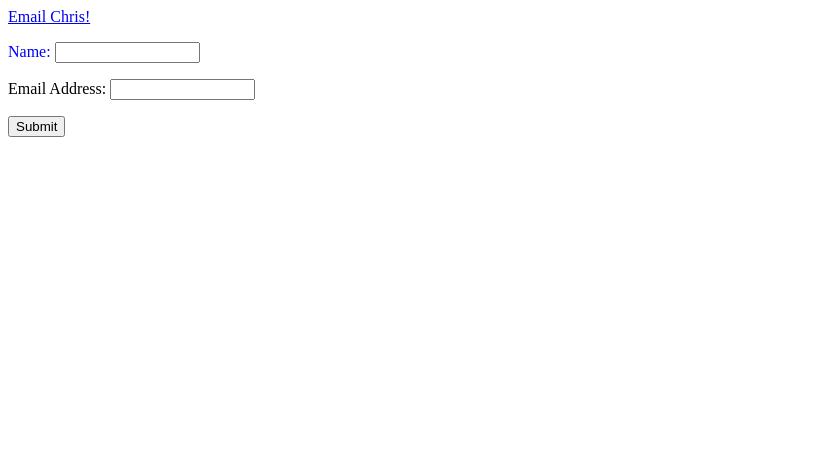
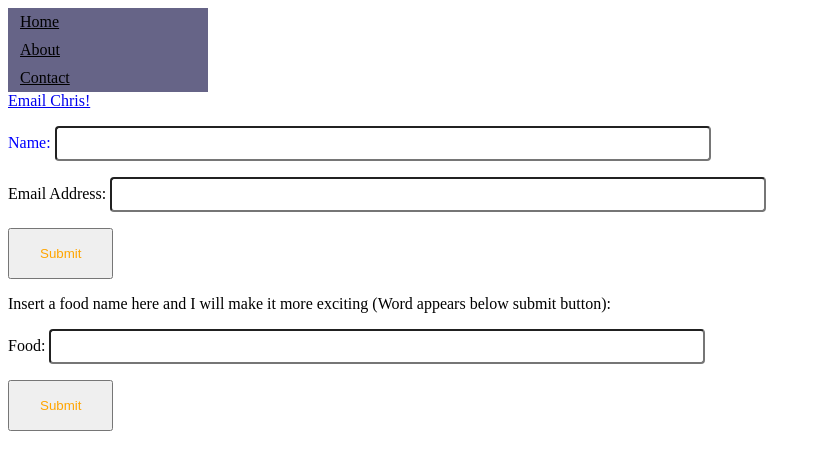
Before and after one commit to chchow22/grandcircusportfoliochrischow, a plain HTML site: page contact.html in a window 1280 px wide. Shown: the whole page, without its empty margins (0-821 px from the left). Drawn offline with Linux system fonts and the light colour scheme.

Commit message:
revised 2

```diff
--- a/contact.html
+++ b/contact.html
@@ -2,21 +2,35 @@
 	<html>
 	<head>
 		<link rel="stylesheet" type="text/css" href="stylesheet.css">
+		<script type="text/javascript" src="javascript.js"></script>
 	</head>
 	<body>
+		<ul>
+			<li> <a href = "index.html"> Home </a> </li>
+			<li> <a href = "about.html"> About </a> </li>
+			<li> <a href = "contact.html"> Contact </a> </li>
+		</ul>
 		<a href = "mailto:chchow@umich.edu"> Email Chris! </a>
 		<div>
 			<form>
 				<p class = "name"> Name:
-			    	<input type="text" name="username" size="15" maxlength="30" />
+			    	<input type="text" name="username" size="15" maxlength="30" class = "contactForm"/>
 				</p>
 				<p> Email Address:
-					<input type="text" name="email" size="15" maxlength="30" />
+					<input type="text" name="email" size="15" maxlength="30" class = "contactForm"/>
 				</p>
-				<input type="submit" name="submit value="Submit" />
+				<input type="submit" name="submit" value="Submit" class = "submitButton"/>
 			</form>
 		</div>
 	</body>
+	<p> Insert a food name here and I will make it more exciting (Word appears below submit button): </p>
+	<form>
+		<p class = "exciter"> Food:
+	    	<input type="text" name="exciter" size="15" maxlength="30" id = "exciteBox" class = "contactForm"/>
+		</p>
+	</form>
 
+	<button onclick="addExclamation()" class = "submitButton" >Submit</button>
+	<p id="resultText"> </p>
 
 </html>
--- a/stylesheet.css
+++ b/stylesheet.css
@@ -61,3 +61,19 @@ li a:hover {
     background-color: #42414f;
     color: #000;
 }
+
+#introduction {
+    color: blue;
+}
+
+.submitButton {
+    color: orange;
+    padding: 16px 30px;
+}
+
+.contactForm {
+    width : 50%;
+    padding: 8px 10px;
+    border-radius: 4px;
+
+}
```
Also changed, not shown: about.html (+7 -0 lines).
